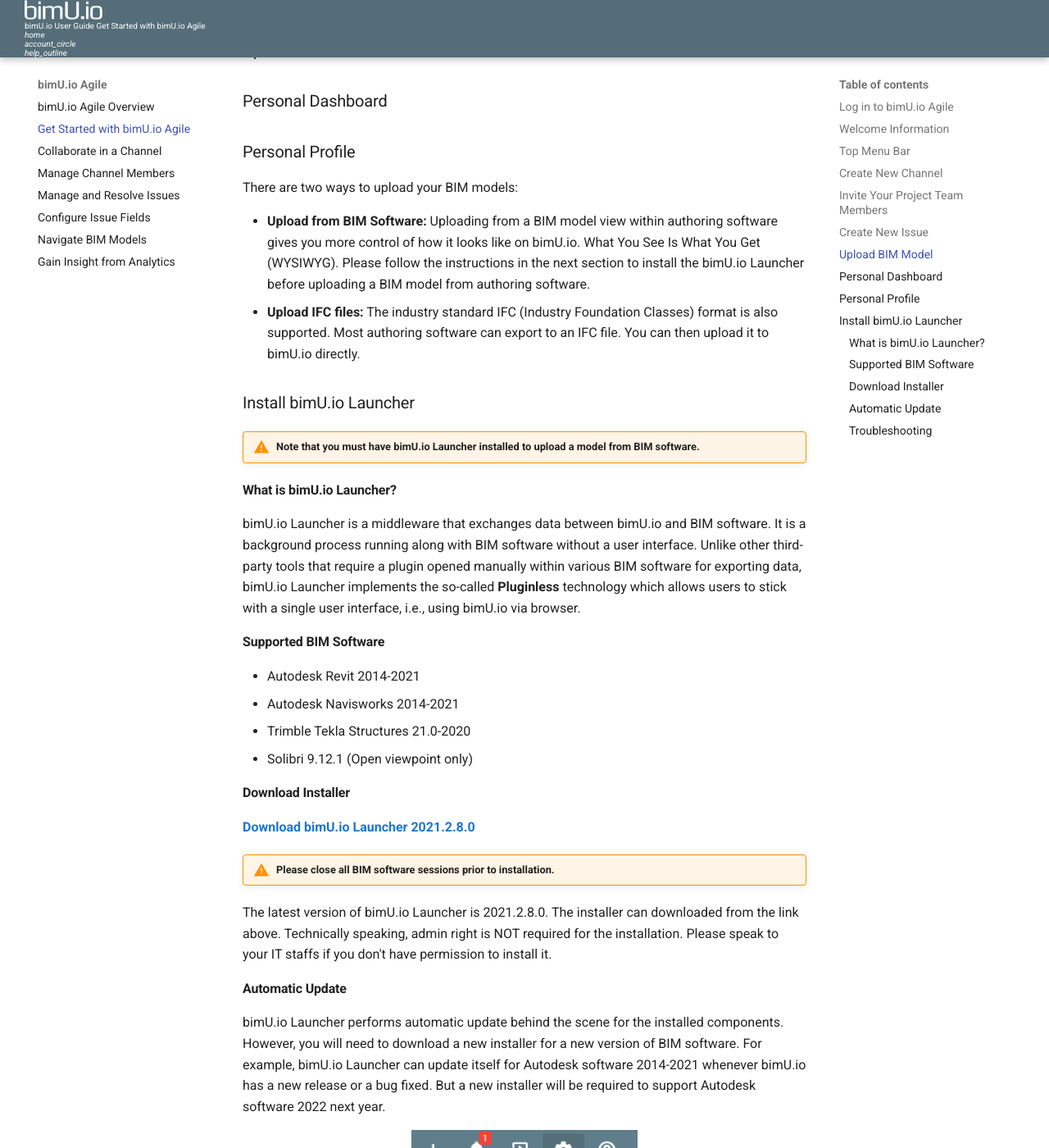
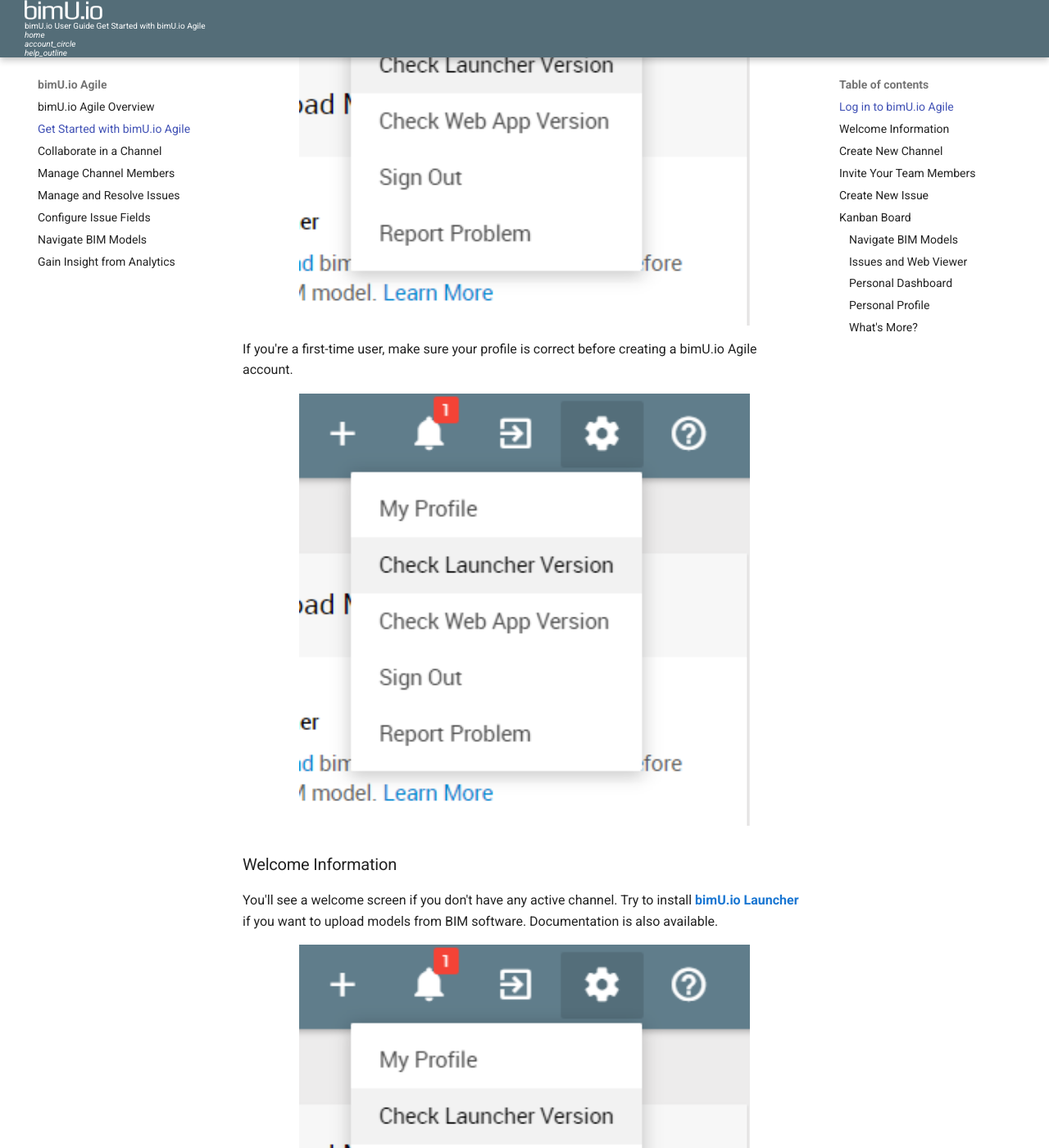
Before and after one commit to Transformosa/bimU.io.Docs, an MkDocs documentation site: the page built from docs/agile/get-started.md, in a window 1280 px wide and 1400 px high, scrolled down 576 px. Shown: the whole window at 82% size. Built offline with MkDocs 1.6.1 and Material for MkDocs 9.7.7, drawn with Linux system fonts in a browser that asks for light colours; comment, search, counter and statistics services are not loaded; some of the changed text lies outside the part shown.

Commit message:
Working on quick start guide

```diff
--- a/docs/agile/get-started.md
+++ b/docs/agile/get-started.md
@@ -1,70 +1,76 @@
 # Get Started with bimU.io Agile
+This is a quick start guide to walk you through some basic functionality on bimU.io Agile.
 
 ### Log in to bimU.io Agile
+Single Sign-On (SSO) is enforced on bimU.io Agile. Every user needs to have a **Microsoft** or **Google** account to log in. It can be a company, school, organisation, or personal account. Simply go to **<a href="https://agile.bimu.io" target="_blank">bimU.io Agile</a>** and select preferred login method to continue.
+
+![Screenshot](../images/checkversion.png){: class="center" style="width:80%"}
+
+If you're a first-time user, make sure your profile is correct before creating a bimU.io Agile account.
+
+![Screenshot](../images/checkversion.png){: class="center" style="width:80%"}
 
 ### Welcome Information
+You'll see a welcome screen if you don't have any active channel. Try to install **<a href="/" target="_blank">bimU.io Launcher</a>** if you want to upload models from BIM software. Documentation is also available.
 
-### Top Menu Bar
+![Screenshot](../images/checkversion.png){: class="center" style="width:80%"}
 
 ### Create New Channel
+**Channel** is a workspace for team collaboration where BIM models and issues are stored. Click the `CREATE MY FIRST CHANNEL` button to create a new channel. Make sure ``Create channel with sample data`` is ticked if you'd like to view sample issues and sample models.
 
-### Invite Your Project Team Members
+![Screenshot](../images/checkversion.png){: class="center" style="width:80%"}
+
+Once a channel is created, you'll see an issue list view by default. The navigation menu on the left-hand side is specific to this channel.
+
+![Screenshot](../images/checkversion.png){: class="center" style="width:80%"}
+
+There are also some quick actions available on the top menu bar.
+
+![Screenshot](../images/checkversion.png){: class="center" style="width:80%"}
+
+### Invite Your Team Members
+Now it's time to add your project team members to this channel. Click the ``+`` button on the top menu and select ``Add Member``. You can then send invites to multiple email addresses. Your team members can join the channel from a unique link in the email. They'll be logging in to bimU.io Agile in the same way.
+
+![Screenshot](../images/checkversion.png){: class="center" style="width:80%"}
 
 ### Create New Issue
+**Issue** is normally a problem found in BIM models that you want to capture and track. Click the ``CREATE ISSUE`` button on the left menu to create a new issue. If you already have **bimU.io Launcher** installed and supported BIM software opened, it is possible to capture a snapshot of the active 3D view and its viewpoint. Fill in relevant issue information and then click ``Create``.
 
-### Upload BIM Model
+![Screenshot](../images/checkversion.png){: class="center" style="width:80%"}
+
+## Kanban Board
+You can review issues on the **<a href="https://en.wikipedia.org/wiki/Kanban_board" target="_blank">Kanban board</a>** that visually categorises issues in vertical columns. Drag an issue card and put it into another column to push it forward.
+
+![Screenshot](../images/checkversion.png){: class="center" style="width:80%"}
+
+Click on an issue card to see its details.
+
+![Screenshot](../images/checkversion.png){: class="center" style="width:80%"}
+
+Moreover, you can open a saved viewpoint in BIM software or in bimU.io Agile's online model viewer.
+
+![Screenshot](../images/checkversion.png){: class="center" style="width:80%"}
+
+### Navigate BIM Models
+Click the ``UPLOAD MODEL`` button on the left menu to upload an IFC file or export a model view from BIM software. Once uploaded, it will show up on the ``Models`` page.
+
+![Screenshot](../images/checkversion.png){: class="center" style="width:80%"}
+
+Select a model file to open up the web viewer. 3D navigation tools are available on the toolbar. Element properties, model metadata, etc. can be viewed from the right panels.
+
+![Screenshot](../images/checkversion.png){: class="center" style="width:80%"}
+
+### Issues and Web Viewer
+
+![Screenshot](../images/checkversion.png){: class="center" style="width:80%"}
 
 ### Personal Dashboard
 
+![Screenshot](../images/checkversion.png){: class="center" style="width:80%"}
+
 ### Personal Profile
 
-There are two ways to upload your BIM models:
+![Screenshot](../images/checkversion.png){: class="center" style="width:80%"}
 
-- **Upload from BIM Software:** Uploading from a BIM model view within authoring software gives you more control of how it looks like on bimU.io. What You See Is What You Get (WYSIWYG). Please follow the instructions in the next section to install the bimU.io Launcher before uploading a BIM model from authoring software.
-- **Upload IFC files:** The industry standard IFC (Industry Foundation Classes) format is also supported. Most authoring software can export to an IFC file. You can then upload it to bimU.io directly.
-
-### Install bimU.io Launcher
-
-!!! warning "Note that you must have bimU.io Launcher installed to upload a model from BIM software."
-
-#### What is bimU.io Launcher?
-
-bimU.io Launcher is a middleware that exchanges data between bimU.io and BIM software. It is a background process running along with BIM software without a user interface. Unlike other third-party tools that require a plugin opened manually within various BIM software for exporting data, bimU.io Launcher implements the so-called **Pluginless** technology which allows users to stick with a single user interface, i.e., using bimU.io via browser.
-
-#### Supported BIM Software
-
-- Autodesk Revit 2014-2021
-- Autodesk Navisworks 2014-2021
-- Trimble Tekla Structures 21.0-2020
-- Solibri 9.12.1 (Open viewpoint only)
-
-#### Download Installer
-
-**<a href="https://github.com/Transformosa/bimU.io.Launcher/releases/download/2021.2.8.0/bimU_io_Launcher_2021.2.8.0.exe" target="_blank">Download bimU.io Launcher 2021.2.8.0</a>**
-
-!!! warning "Please close all BIM software sessions prior to installation."
-
-The latest version of bimU.io Launcher is 2021.2.8.0. The installer can downloaded from the link above. Technically speaking, admin right is NOT required for the installation. Please speak to your IT staffs if you don't have permission to install it.
-
-#### Automatic Update
-
-bimU.io Launcher performs automatic update behind the scene for the installed components. However, you will need to download a new installer for a new version of BIM software. For example, bimU.io Launcher can update itself for Autodesk software 2014-2021 whenever bimU.io has a new release or a bug fixed. But a new installer will be required to support Autodesk software 2022 next year.
-
-![Screenshot](../images/checkversion.png){: class="center" style="width:40%"}
-
-You can check out the installed version fo bimU.io Launcher from the top menu bar. For an automatic update to take effect immediately, we suggest repeat the following steps **twice**:
-
-1. Restart your machine or log off Windows.
-
-2. Make sure you have a stable internet connection.
-
-3. Open any supported BIM software.
-
-4. Open any file and wait for one minute.
-
-#### Troubleshooting
-
-If you have any problem installing or using bimU.io Launcher, please log a support ticket with the following two items attached if they exist:
-
-- **Log File:** Open Windows File Explorer and paste `%localappdata%\temp\bimU.io.log` in the address bar. The log file is stored as `launcher.log` in the folder.
-- **Error Code:** An error code, such as `No BIM software is currently opened. Error code: 1002`, would be shown in browser when something goes wrong on bimU.io.
+### What's More?
+-
```
